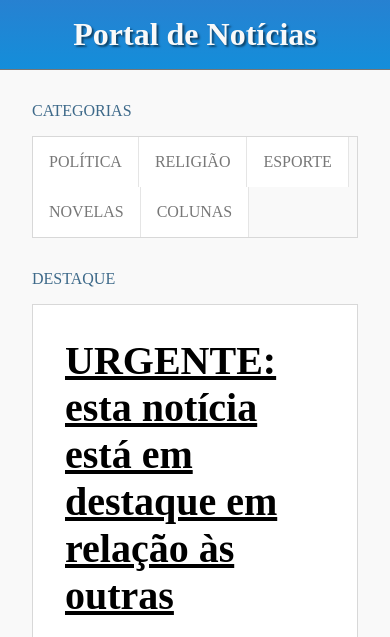
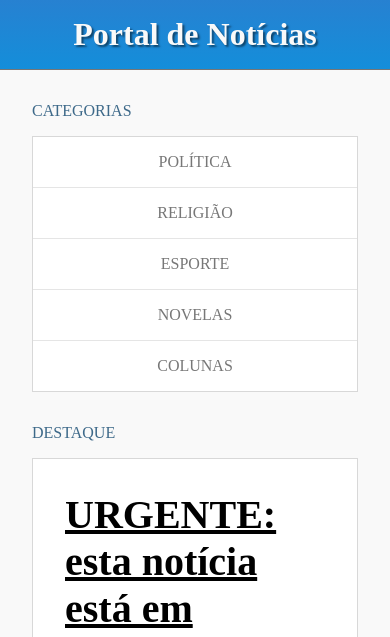
Before and after one commit to utfpr-cefwm/reforco-html-css, a website: page public/index.html in a window 390 px wide. Shown: the top 637 px of the page. Drawn offline with Linux system fonts and the light colour scheme.

Commit message:
Torna o menu vertical em telas pequenas.

```diff
--- a/public/index.css
+++ b/public/index.css
@@ -67,14 +67,30 @@ nav a {
   background-color: white;
   text-transform: uppercase;
   text-decoration: none;
-  border-right: 1px solid rgba(0, 0, 0, .1);
   color: #777777;
+  text-align: center;
 }
 nav a:hover {
   text-decoration: underline;
 }
 nav a:visited {
   color: #555555;
+}
+@media only screen and (max-width: 799px) {
+  nav {
+    flex-direction: column;
+  }
+  nav a:not(:last-child) {
+    border-bottom: 1px solid rgba(0, 0, 0, .1);
+  }
+}
+@media only screen and (min-width: 800px) {
+  nav {
+    flex-direction: row;
+  }
+  nav a {
+    border-right: 1px solid rgba(0, 0, 0, .1);
+  }
 }
 
 main {
```
